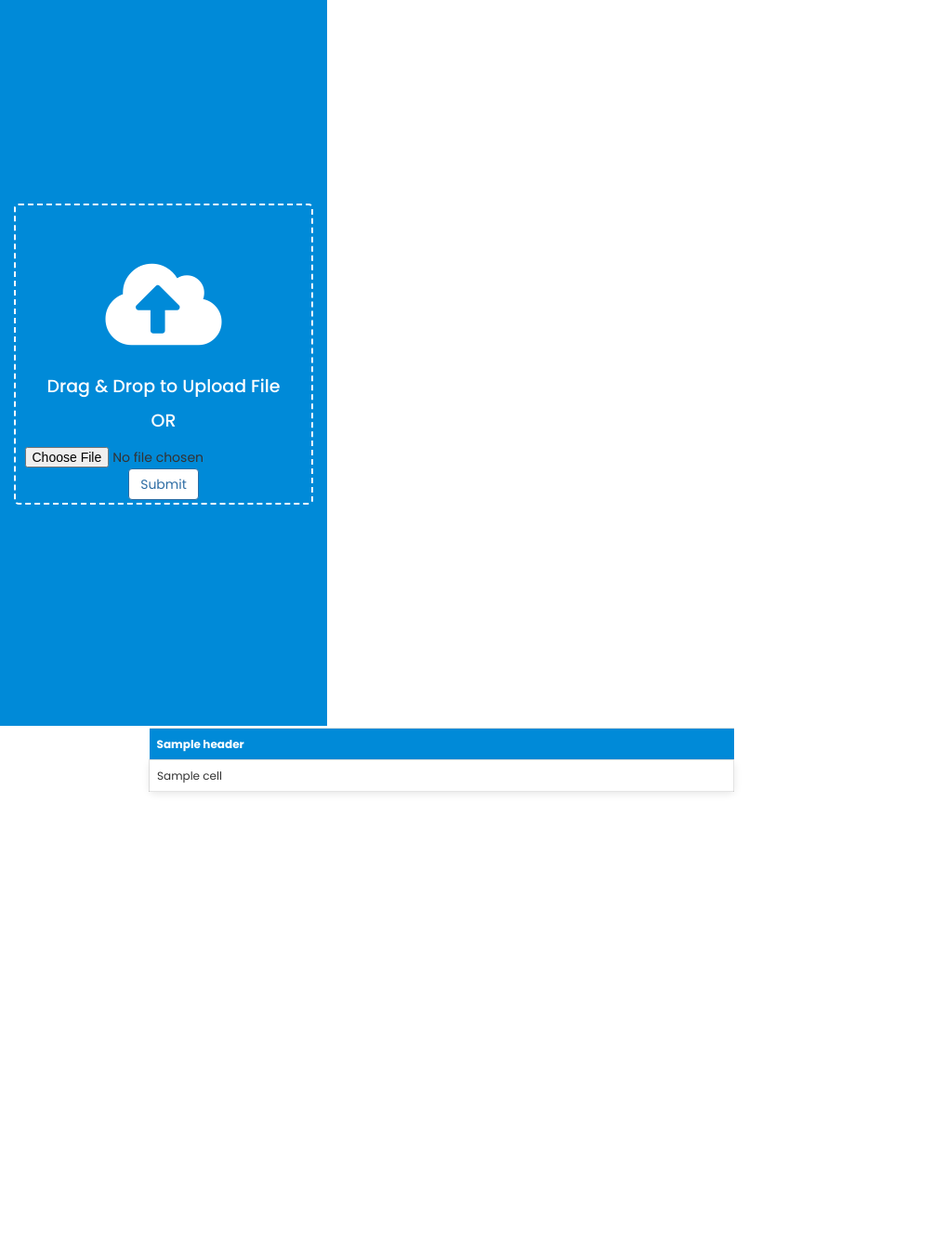
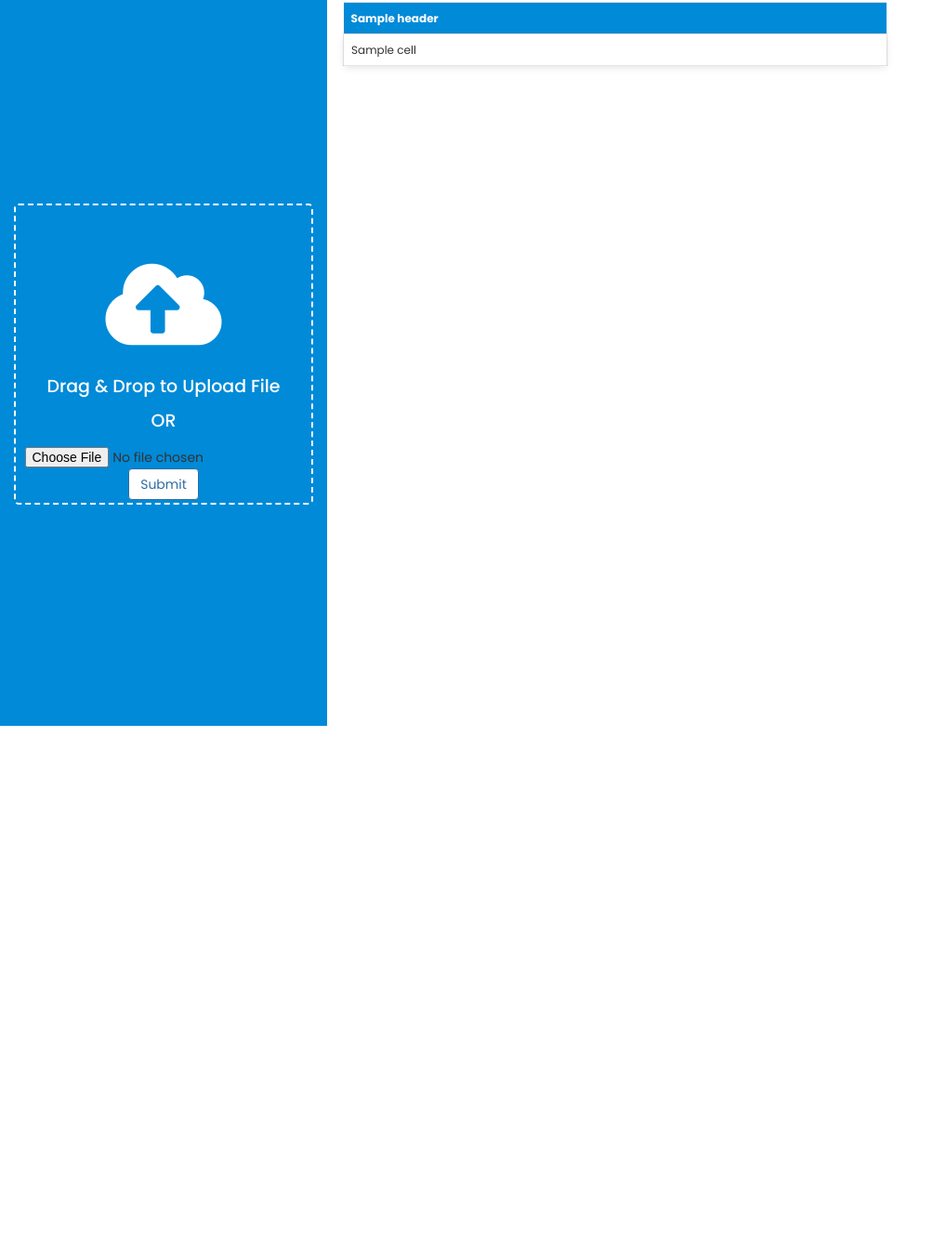
Before and after one commit to sairahul132/simpleFlask, a Flask app: template templates/index.html in a window 1280 px wide. Shown: the whole page at 93% size, without its empty margins (0-1018 px from the left). After the commit the page ends 781 px from the top, so only its background shows below. Run offline with Flask 2, Linux system fonts and the light colour scheme; the template is opened without the code that fills it: most values are stand-ins (such as "Sample title", 1, 10 or a date in 2020); some libraries are stand-ins or nearby versions.

Commit message:
new changes with xls addition and scoll bar enhancements

```diff
--- a/static/style.css
+++ b/static/style.css
@@ -5,6 +5,7 @@
   box-sizing: border-box;
   font-family: "Poppins", sans-serif;
 }
+
 body{
 
 }
@@ -18,6 +19,7 @@
     justify-content: center;
     min-height: 100vh;
 }
+
 .drag-area{
   border: 2px dashed #fff;
   height: 324px;
@@ -28,41 +30,49 @@
   justify-content: center;
   flex-direction: column;
 }
+
 .drag-area.active{
   border: 2px solid #fff;
 }
+
 .drag-area .icon{
   font-size: 100px;
   color: #fff;
 }
 
-    .drag-area header {
+.drag-area header {
         font-size: 19px;
         font-weight: 500;
         color: #fff;
-    }
+}
+
 .drag-area span{
     font-size: 19px;
     font-weight: 500;
     color: #fff;
     margin: 10px 0 15px 0;
 }
+
 .drag-area img{
   height: 100%;
   width: 100%;
   object-fit: cover;
   border-radius: 5px;
 }
+
 .btn-primary {
     color: #2e6da4;
     background-color: #ffffff;
     border-color: #2e6da4;
 }
+
 .btn-primary:hover {
     color: #fff;
     background-color: #008AD8;
     border-color: #204d74;
 }
+
+
 .submit {
     top: 523px;
     position: absolute;
@@ -73,16 +83,17 @@
 color:white;
 border-radius: 5px;
 }
+
+
 table{
 }
+
 .rows{
-
 background: #FFFFFF;
 border: 1px solid rgba(0, 0, 0, 0.1);
 box-sizing: border-box;
 box-shadow: 0px 2px 8px rgba(0, 0, 0, 0.1);
 border-radius: 5px;
-
 }
 
 .myBox {
@@ -90,7 +101,7 @@
     border: 8px black;
     padding: 2px;
     font: 12px/15px sans-serif;
-    width: 994px;
+    width: auto;
     height: 564px;
     overflow: scroll;
 }
@@ -98,9 +109,11 @@
 .scrollbar-primary::-webkit-scrollbar {
 width: 7px;
 height:7px;
-background-color: #F5F5F5; }
+background-color: #F5F5F5;
+}
 
 .scrollbar-primary::-webkit-scrollbar-thumb {
 border-radius: 10px;
 -webkit-box-shadow: inset 0 0 6px rgba(0, 0, 0, 0.1);
-background-color: #4285F4; }
+background-color: #4285F4;
+}
--- a/templates/index.html
+++ b/templates/index.html
@@ -4,8 +4,8 @@
     <meta charset="UTF-8"/>
     <meta name="viewport" content="width=device-width, initial-scale=1">
     <meta http-equiv="X-UA-Compatible" content="IE=edge"/>
+    <meta name="viewport" content="width" , initial-scale=1.0">
 
-    <meta name="viewport" content="width" , initial-scale=1.0">
     <link
             rel="stylesheet"
             href="https://maxcdn.bootstrapcdn.com/bootstrap/3.4.1/css/bootstrap.min.css"
@@ -62,5 +62,9 @@
     </table>
     <!--      {{ data | safe}}-->
 </div>
-</div></body>
+</div>
+
+
+
+</body>
 </html>
```
